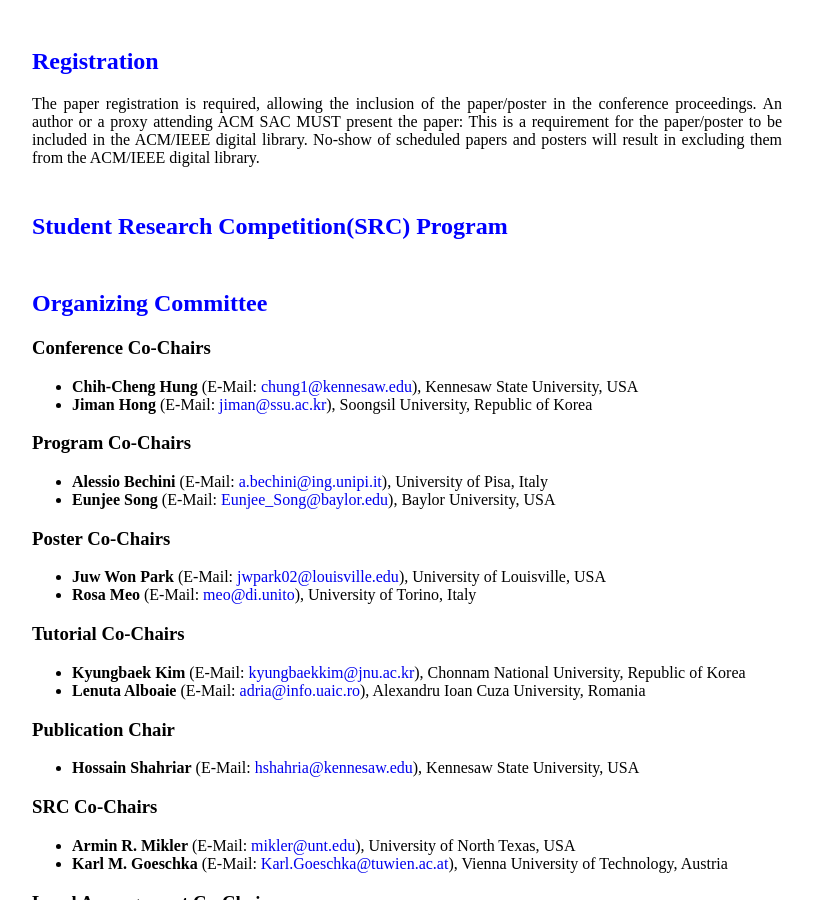
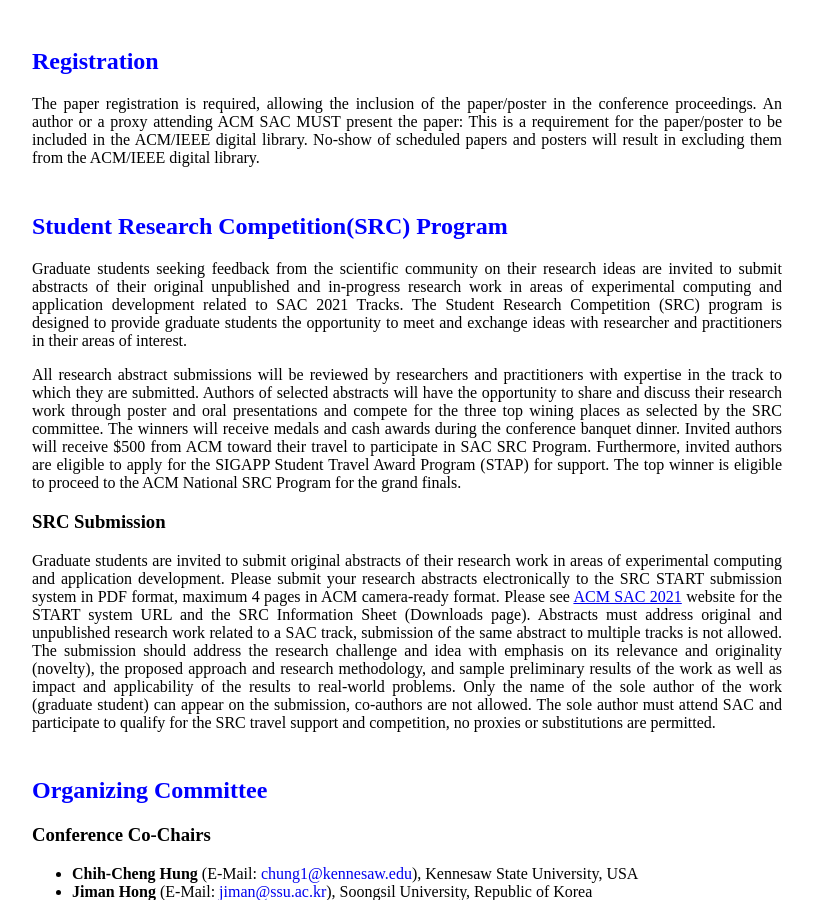
Before and after one commit to sac-dash/2021, a Jekyll site: the page built from index.html, in a window 1280 px wide and 900 px high, scrolled down 752 px. Shown: the whole window, without its empty margins (233-1046 px from the left). Built offline with Jekyll 4.4.1, drawn with Linux system fonts in a browser that asks for light colours; the list of posts is cut into pages by our own code.

Commit message:
Update index.html

```diff
--- a/index.html
+++ b/index.html
@@ -54,7 +54,7 @@
 
             <div style="padding-top: 10px">
                   <h2 style="color:#0000FF">Submission</h2>
-                  <p style="text-align: justify"></p>
+			<p style="text-align: justify"></p>
             </div>
 
             <div style="padding-top: 10px">
@@ -64,7 +64,10 @@
 
             <div style="padding-top: 10px">
                   <h2 style="color:#0000FF">Student Research Competition(SRC) Program</h2>
-                  <p style="text-align: justify"></p>
+                  <p style="text-align: justify">Graduate students seeking feedback from the scientific community on their research ideas are invited to submit abstracts of their original unpublished and in-progress research work in areas of experimental computing and application development related to SAC 2021 Tracks. The Student Research Competition (SRC) program is designed to provide graduate students the opportunity to meet and exchange ideas with researcher and practitioners in their areas of interest.</p>
+		  <p style="text-align: justify">All research abstract submissions will be reviewed by researchers and practitioners with expertise in the track to which they are submitted. Authors of selected abstracts will have the opportunity to share and discuss their research work through poster and oral presentations and compete for the three top wining places as selected by the SRC committee. The winners will receive medals and cash awards during the conference banquet dinner. Invited authors will receive $500 from ACM toward their travel to participate in SAC SRC Program. Furthermore, invited authors are eligible to apply for the SIGAPP Student Travel Award Program (STAP) for support. The top winner is eligible to proceed to the ACM National SRC Program for the grand finals.</p>
+		  <h3>SRC Submission</h3>
+			<p style="text-align: justify">Graduate students are invited to submit original abstracts of their research work in areas of experimental computing and application development. Please submit your research abstracts electronically to the SRC START submission system in PDF format, maximum 4 pages in ACM camera-ready format. Please see <a href='https://www.sigapp.org/sac/sac2021/index.html'>ACM SAC 2021</a> website for the START system URL and the SRC Information Sheet (Downloads page). Abstracts must address original and unpublished research work related to a SAC track, submission of the same abstract to multiple tracks is not allowed. The submission should address the research challenge and idea with emphasis on its relevance and originality (novelty), the proposed approach and research methodology, and sample preliminary results of the work as well as impact and applicability of the results to real-world problems. Only the name of the sole author of the work (graduate student) can appear on the submission, co-authors are not allowed. The sole author must attend SAC and participate to qualify for the SRC travel support and competition, no proxies or substitutions are permitted.</p>
             </div>
 
             <div style="padding-top: 10px">
```
